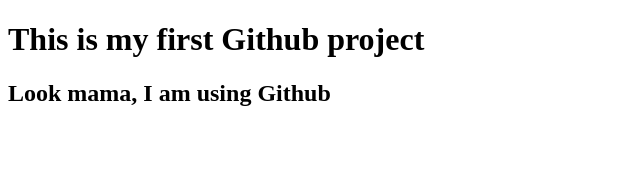
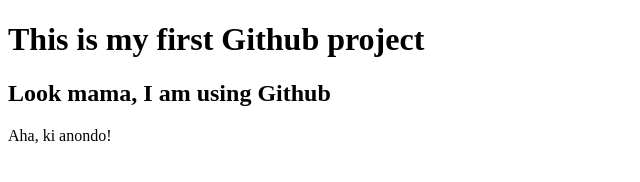
Before and after one commit to Al-Amin49/My-first-website, a plain HTML site: page index.html in a window 1280 px wide. Shown: the full height of the page, 0-640 px from the left. Drawn offline with Linux system fonts and the light colour scheme.

Commit message:
Added a paragraph

```diff
--- a/index.html
+++ b/index.html
@@ -8,5 +8,6 @@
 <body>
     <h1>This is my first Github project</h1>
     <h2>Look mama, I am using Github</h2>
+    <p>Aha, ki anondo!</p>
 </body>
 </html>
```
